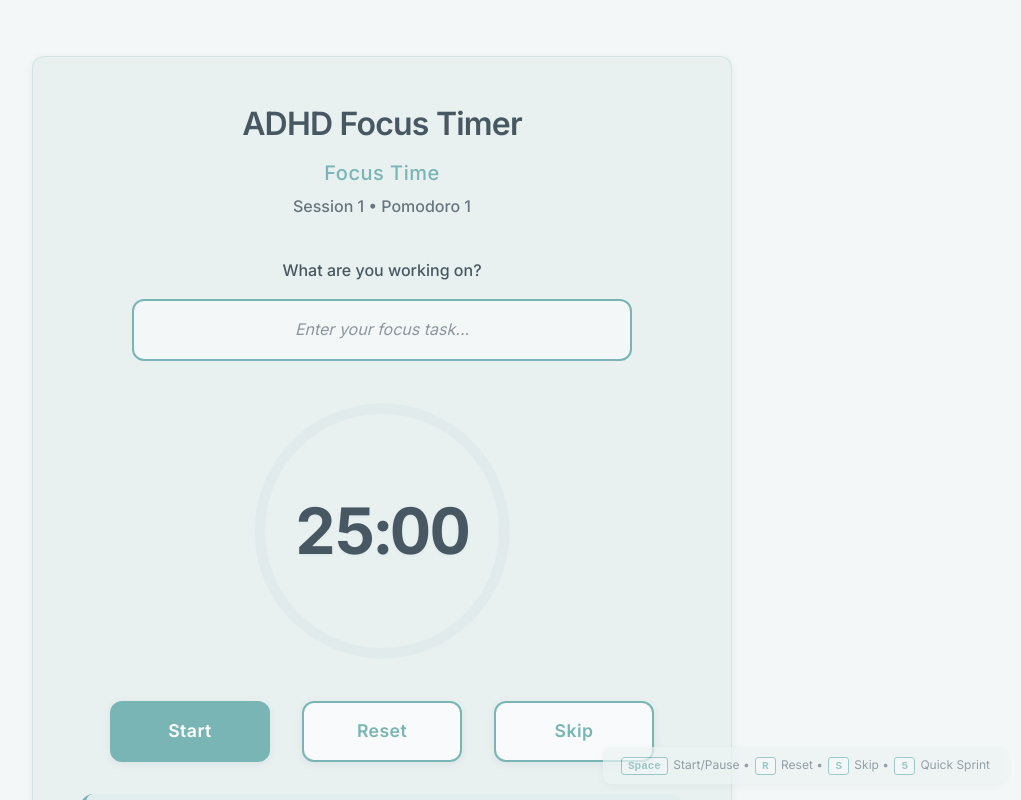
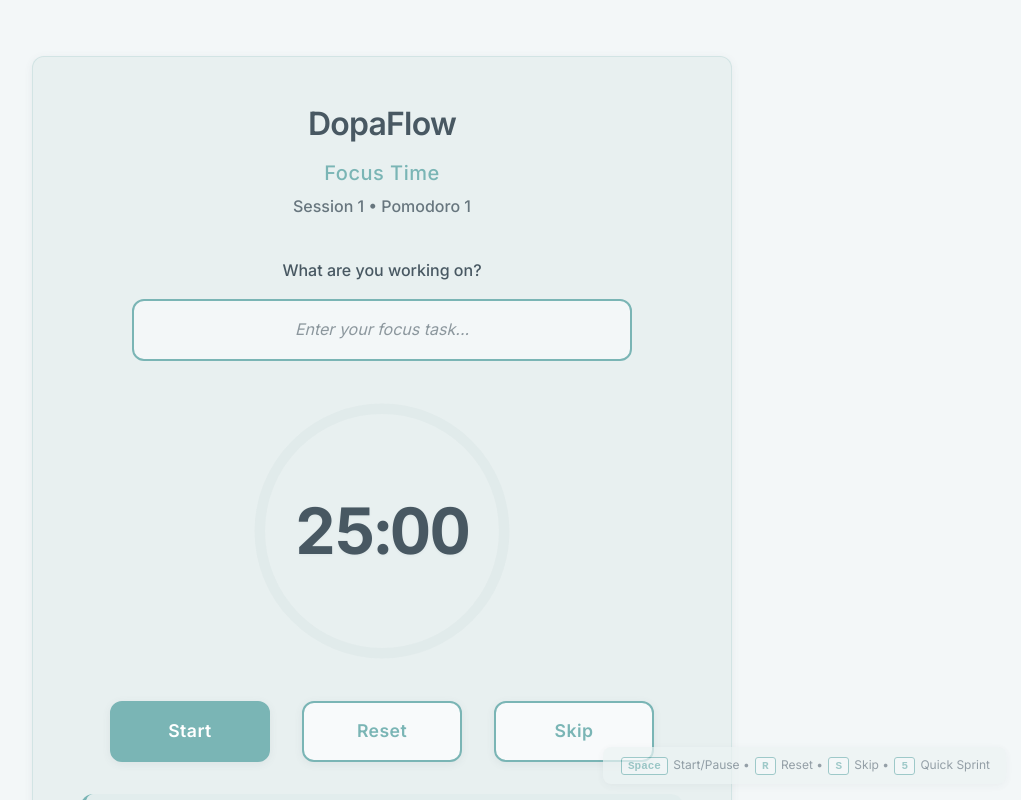
Before and after one commit to yuvrajdomun/dopa-timer-2, a React (Vite) app: page / in a window 1280 px wide. Shown: the top 800 px of the page, without its empty margins (258-1279 px from the left). Built offline with nearby package versions, Linux system fonts and the light colour scheme.

Commit message:
Update branding to DopaFlow and configure custom domain www.dopaflow.io

```diff
--- a/index.html
+++ b/index.html
@@ -6,54 +6,48 @@
     <meta name="viewport" content="width=device-width, initial-scale=1.0" />
 
     <!-- Primary Meta Tags -->
-    <title>ADHD Focus Timer - Neurodivergent-Friendly Pomodoro</title>
+    <title>DopaFlow - ADHD Focus Timer for Neurodivergent Minds</title>
     <meta
       name="title"
-      content="ADHD Focus Timer - Neurodivergent-Friendly Pomodoro"
+      content="DopaFlow - ADHD Focus Timer for Neurodivergent Minds"
     />
     <meta
       name="description"
-      content="A beautiful, ADHD-friendly Pomodoro timer designed for neurodivergent minds. Features ultra-low-stim design, micro-sprints, and accessibility-first approach. Free focus timer for better productivity."
+      content="DopaFlow is a beautiful, ADHD-friendly Pomodoro timer designed for neurodivergent minds. Features ultra-low-stim design, micro-sprints, and accessibility-first approach. Free focus timer for better productivity."
     />
     <meta
       name="keywords"
-      content="ADHD timer, neurodivergent, pomodoro, focus timer, autism friendly, accessibility, productivity, ADHD tools, attention deficit, focus app"
+      content="DopaFlow, ADHD timer, neurodivergent, pomodoro, focus timer, autism friendly, accessibility, productivity, ADHD tools, attention deficit, focus app, dopamine, flow state"
     />
-    <meta name="author" content="ADHD Focus Timer" />
+    <meta name="author" content="DopaFlow" />
     <meta name="robots" content="index, follow" />
     <meta name="language" content="English" />
 
     <!-- Open Graph / Facebook -->
     <meta property="og:type" content="website" />
-    <meta property="og:url" content="https://adhd-focus-timer.vercel.app/" />
+    <meta property="og:url" content="https://www.dopaflow.io/" />
     <meta
       property="og:title"
-      content="ADHD Focus Timer - Neurodivergent-Friendly Pomodoro"
+      content="DopaFlow - ADHD Focus Timer for Neurodivergent Minds"
     />
     <meta
       property="og:description"
       content="A beautiful, ADHD-friendly Pomodoro timer designed for neurodivergent minds. Features ultra-low-stim design, micro-sprints, and accessibility-first approach."
     />
-    <meta
-      property="og:image"
-      content="https://adhd-focus-timer.vercel.app/og-image.png"
-    />
+    <meta property="og:image" content="https://www.dopaflow.io/og-image.png" />
     <meta property="og:image:width" content="1200" />
     <meta property="og:image:height" content="630" />
     <meta
       property="og:image:alt"
-      content="ADHD Focus Timer - Clean, accessible Pomodoro timer interface"
+      content="DopaFlow - Clean, accessible ADHD focus timer interface"
     />
 
     <!-- Twitter -->
     <meta property="twitter:card" content="summary_large_image" />
-    <meta
-      property="twitter:url"
-      content="https://adhd-focus-timer.vercel.app/"
-    />
+    <meta property="twitter:url" content="https://www.dopaflow.io/" />
     <meta
       property="twitter:title"
-      content="ADHD Focus Timer - Neurodivergent-Friendly Pomodoro"
+      content="DopaFlow - ADHD Focus Timer for Neurodivergent Minds"
     />
     <meta
       property="twitter:description"
@@ -61,19 +55,19 @@
     />
     <meta
       property="twitter:image"
-      content="https://adhd-focus-timer.vercel.app/og-image.png"
+      content="https://www.dopaflow.io/og-image.png"
     />
 
     <!-- Additional Meta Tags for Discoverability -->
-    <meta name="application-name" content="ADHD Focus Timer" />
-    <meta name="apple-mobile-web-app-title" content="ADHD Focus Timer" />
+    <meta name="application-name" content="DopaFlow" />
+    <meta name="apple-mobile-web-app-title" content="DopaFlow" />
     <meta name="apple-mobile-web-app-capable" content="yes" />
     <meta name="apple-mobile-web-app-status-bar-style" content="default" />
     <meta name="theme-color" content="#7ab5b5" />
     <meta name="msapplication-TileColor" content="#7ab5b5" />
 
     <!-- Canonical URL -->
-    <link rel="canonical" href="https://adhd-focus-timer.vercel.app/" />
+    <link rel="canonical" href="https://www.dopaflow.io/" />
 
     <!-- PWA Manifest -->
     <link rel="manifest" href="/manifest.json" />
@@ -100,9 +94,9 @@
       {
         "@context": "https://schema.org",
         "@type": "WebApplication",
-        "name": "ADHD Focus Timer",
+        "name": "DopaFlow - ADHD Focus Timer",
         "description": "A beautiful, ADHD-friendly Pomodoro timer designed for neurodivergent minds. Features ultra-low-stim design, micro-sprints, and accessibility-first approach.",
-        "url": "https://adhd-focus-timer.vercel.app/",
+        "url": "https://www.dopaflow.io/",
         "applicationCategory": "ProductivityApplication",
         "operatingSystem": "All",
         "browserRequirements": "Requires JavaScript. Requires HTML5.",
@@ -113,7 +107,7 @@
         },
         "creator": {
           "@type": "Organization",
-          "name": "ADHD Focus Timer"
+          "name": "DopaFlow"
         },
         "audience": {
           "@type": "Audience",
--- a/src/App.jsx
+++ b/src/App.jsx
@@ -669,7 +669,7 @@ function PomodoroTimer() {
       </audio>
 
       <header className="timer-header">
-        <h1 className="timer-title">ADHD Focus Timer</h1>
+        <h1 className="timer-title">DopaFlow</h1>
         <div className="timer-state" aria-live="polite">
           {STATE_LABELS[currentState]}
         </div>
```
Also changed, not shown: public/manifest.json, public/robots.txt, 1 other file (tests, documents, lock files or other folders).
